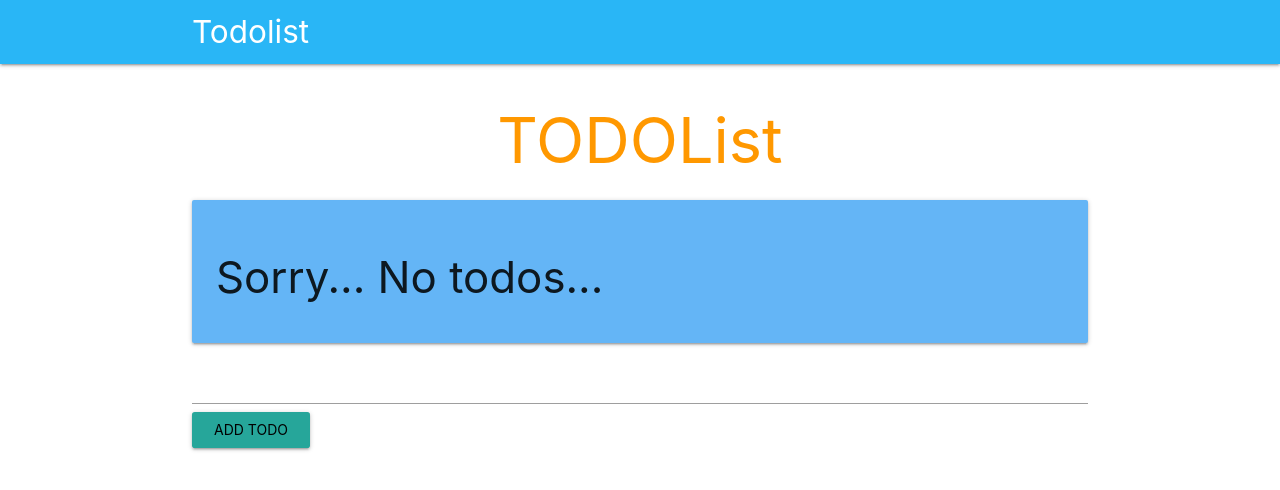
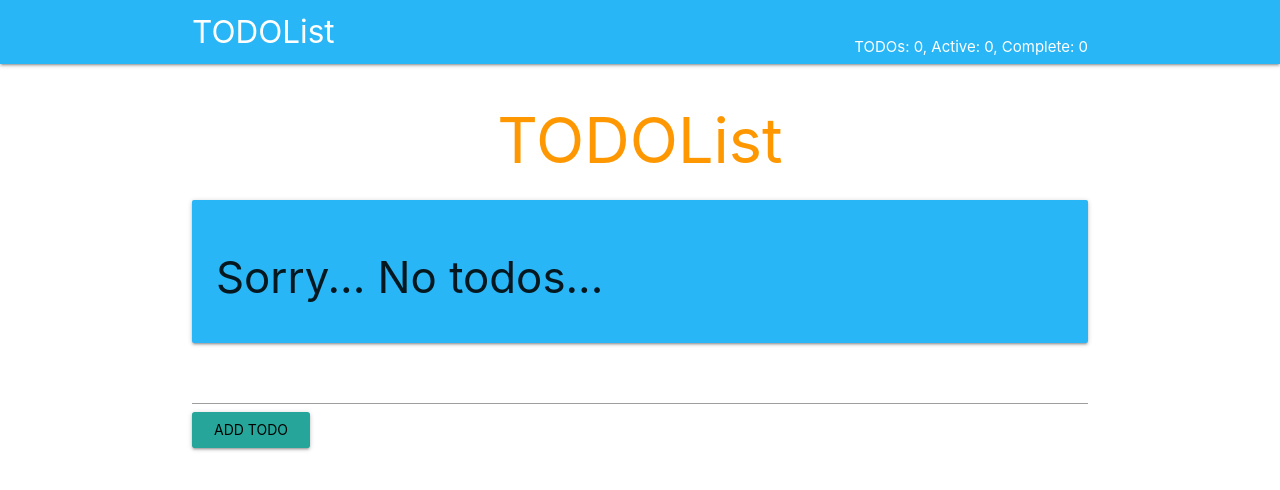
Before and after one commit to BirviZ/todolist, a Flask app: page / in a window 1280 px wide. Shown: the top 490 px of the page. Run offline with Flask 2, Linux system fonts and the light colour scheme.

Commit message:
Add counters

```diff
--- a/app/templates/base.html
+++ b/app/templates/base.html
@@ -11,7 +11,10 @@
 </head>
 <body>
     <nav class="light-blue lighten-1" role="navigation">
-        <div class="nav-wrapper container"><a id="logo-container" href="#" class="brand-logo">Todolist</a>
+        <div class="nav-wrapper container"><a id="logo-container" href="{{ url_for('index') }}" class="brand-logo">TODOList</a>
+            <div class="right hide-on-med-and-down">
+                {% include "counters.j2" %}
+            </div>
         </div>
     </nav>
 
--- /dev/null
+++ b/app/templates/counters.j2
@@ -0,0 +1 @@
+<p>TODOs: 0, Active: 0, Complete: 0</p>
--- a/app/templates/placeholder.j2
+++ b/app/templates/placeholder.j2
@@ -1,3 +1,3 @@
-<div class="card-panel blue lighten-2">
+<div class="card-panel light-blue lighten-1">
     <h3>Sorry... No todos...</h3>
 </div>
--- a/app/templates/todos.j2
+++ b/app/templates/todos.j2
@@ -1,5 +1,5 @@
 {% for todo in todos %}
-<div class="card-panel blue lighten-2">
+<div class="card-panel light-blue lighten-1">
     <blockquote>
         {{ todo }}
     </blockquote>
```
